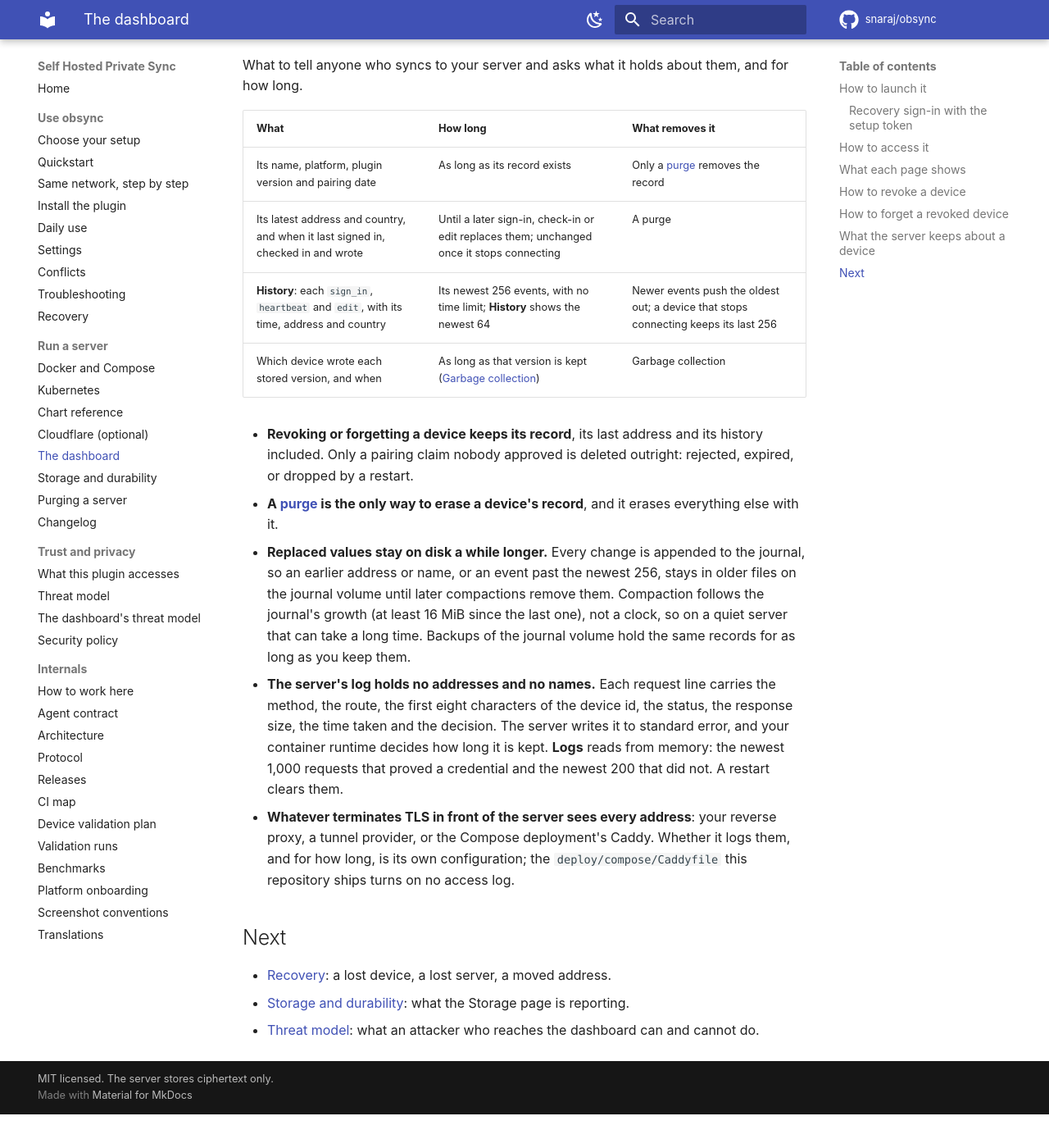
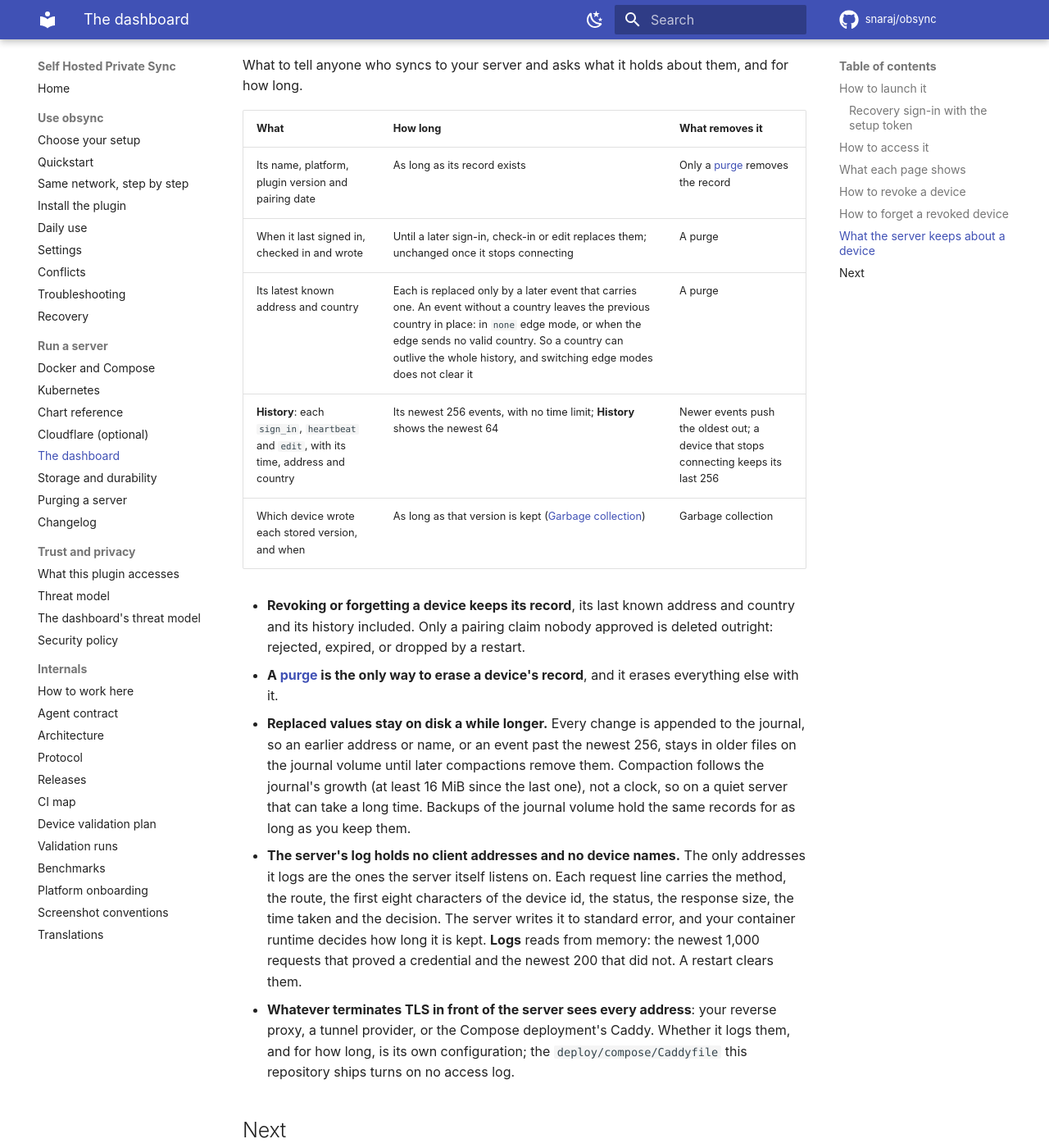
Before and after one commit to snaraj/obsync, an MkDocs documentation site: the page built from docs/dashboard.md, in a window 1280 px wide and 1400 px high, scrolled down 4437 px. Shown: the whole window at 82% size. Built offline with MkDocs 1.6.1 and Material for MkDocs 9.7.7, drawn with Linux system fonts in a browser that asks for light colours; comment, search, counter and statistics services are not loaded; before the commit the page ends 5796 px from its top, so only the background shows below that.

Commit message:
Say the address and country are the latest known, not the latest seen (#380 review)
Repair for the exact-head review of 95be496 (P2). The device record
replaces its address or country only when an event supplies one
(crates/obsyncd/src/storage/index.rs:353-358). In `none` edge mode
(api/edge.rs:163-165), or when the edge sends no valid country
(:144-146), the event carries none (api/auth.rs:844-850). The previous
country then stays, outlives all 256 retained events, and survives a
switch of edge mode.

- docs/dashboard.md: the retention table splits the activity times
  (replaced by every event) from the latest known address and country
  (replaced only by an event that carries one, and able to outlast
  the history). The revoke bullet says "last known address and
  country".
- docs/privacy.md: the revoked-device bullet says the same, briefly.
- Both pages now say the server's log holds no CLIENT addresses. The
  addresses it listens on are logged (log.rs, api/mod.rs:1036-1056),
  which the review noted.

docs/ only, so this is no-artifact. No runtime change.

- Opus5.5

```diff
--- a/docs/dashboard.md
+++ b/docs/dashboard.md
@@ -182,12 +182,13 @@ them, and for how long.
 | What | How long | What removes it |
 | --- | --- | --- |
 | Its name, platform, plugin version and pairing date | As long as its record exists | Only a [purge](purge.md) removes the record |
-| Its latest address and country, and when it last signed in, checked in and wrote | Until a later sign-in, check-in or edit replaces them; unchanged once it stops connecting | A purge |
+| When it last signed in, checked in and wrote | Until a later sign-in, check-in or edit replaces them; unchanged once it stops connecting | A purge |
+| Its latest known address and country | Each is replaced only by a later event that carries one. An event without a country leaves the previous country in place: in `none` edge mode, or when the edge sends no valid country. So a country can outlive the whole history, and switching edge modes does not clear it | A purge |
 | **History**: each `sign_in`, `heartbeat` and `edit`, with its time, address and country | Its newest 256 events, with no time limit; **History** shows the newest 64 | Newer events push the oldest out; a device that stops connecting keeps its last 256 |
 | Which device wrote each stored version, and when | As long as that version is kept ([Garbage collection](storage.md#garbage-collection)) | Garbage collection |
 
-- **Revoking or forgetting a device keeps its record**, its last address and
-  its history included. Only a pairing claim nobody approved is deleted
+- **Revoking or forgetting a device keeps its record**, its last known address
+  and country and its history included. Only a pairing claim nobody approved is deleted
   outright: rejected, expired, or dropped by a restart.
 - **A [purge](purge.md) is the only way to erase a device's record**, and it
   erases everything else with it.
@@ -198,7 +199,8 @@ them, and for how long.
   last one), not a clock, so on a quiet server that can take a long time.
   Backups of the journal volume hold the same records for as long as you keep
   them.
-- **The server's log holds no addresses and no names.** Each request line
+- **The server's log holds no client addresses and no device names.** The only
+  addresses it logs are the ones the server itself listens on. Each request line
   carries the method, the route, the first eight characters of the device id,
   the status, the response size, the time taken and the decision. The server writes it
   to standard error, and your container runtime decides how long it is kept.
```
Also changed, not shown: docs/privacy.md (+4 -3 lines).
